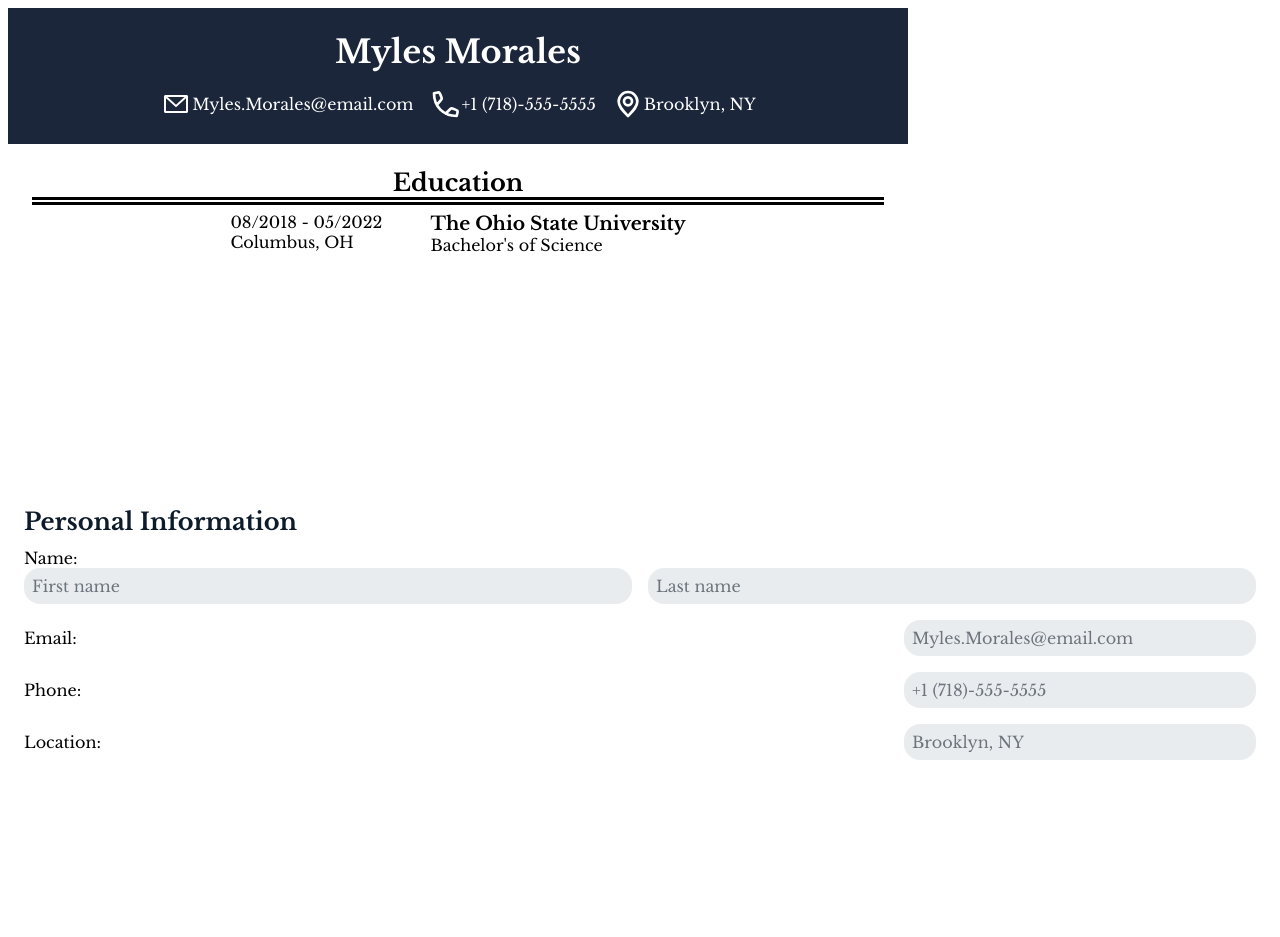
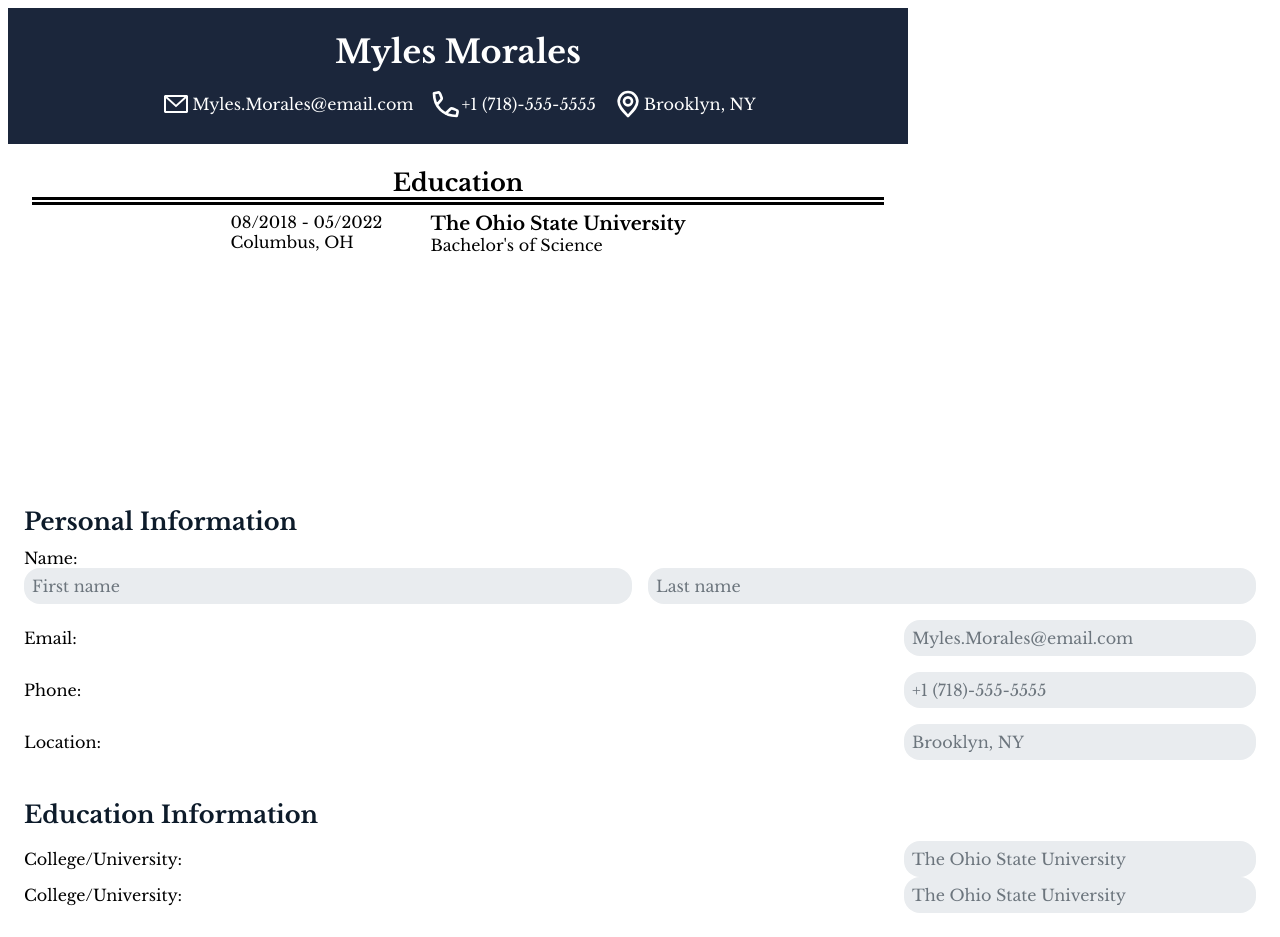
Before and after one commit to claytonm17/CV-app, a React (Vite) app: page / in a window 1280 px wide. Before the commit the page ends 800 px from the top, so only its background shows below. Built offline with nearby package versions, Linux system fonts and the light colour scheme; the HTML template or start-up script is replaced by a standard one.

Commit message:
Education form layout setup

```diff
--- a/src/App.jsx
+++ b/src/App.jsx
@@ -22,6 +22,7 @@ function App() {
         <>
             <CV data={formData} />
             <PersonalInfoForm onFormDataChange={handleFormChange} />
+            <EducationForm onFormDataChange={handleFormChange} />
         </>
     )
 }
--- a/src/components/EducationDetails.jsx
+++ b/src/components/EducationDetails.jsx
@@ -2,10 +2,42 @@ import { useState } from 'react'
 import '../styles/form.css'
 
 function Form() {
+
+    const [formState, setFormState] = useState({ univ: "", startDate: "", endDate: "", location: "", info: "" });
+
+    const handleChange = (e) => {
+        const { name, value } = e.target;
+        const newFormState = { ...formState, [name]: value };
+        setFormState(newFormState);
+        onFormDataChange(newFormState);
+    };
+
+    const oneTextInput = (label, name, placeholder) => (
+        <div className="single-row">
+            <label className="input-row" htmlFor="email">
+            {label}
+                <input
+                    type="text"
+                    id = 'input'
+                    name = {name}
+                    placeholder={placeholder}
+                    minLength={5}
+                    maxLength={100}
+                    value={formState.name}
+                    onChange={handleChange}
+                />
+            </label>
+        </div>
+    )
+
     return (
-        <>
-
-        </>
+        <div className="educationInformationForm">
+            <h2>Education Information</h2>
+            <form>
+                {oneTextInput("College/University:", "univ", "The Ohio State University")}
+                {oneTextInput("College/University:", "univ", "The Ohio State University")}
+            </form>
+        </div>
     )
 }
 
--- a/src/styles/form.css
+++ b/src/styles/form.css
@@ -1,4 +1,4 @@
-.personalInformationForm {
+.personalInformationForm, .educationInformationForm{
     background-color: var(--white);
     margin: 0.5em;
     padding: 1em;
@@ -6,7 +6,7 @@
     max-width: 28em;*/
 }
 
-.personalInformationForm h2 {
+.personalInformationForm h2, .educationInformationForm h2 {
     text-align: left;
     color: var(--darker-blue);
     margin-bottom: 0.5em;
@@ -14,7 +14,7 @@
     font-weight: 700;
 }
 
-.personalInformationForm form {
+.personalInformationForm form, .educationInformationForm h2 {
     display: flex;
     flex-direction: column;
     gap: 1em;
```
